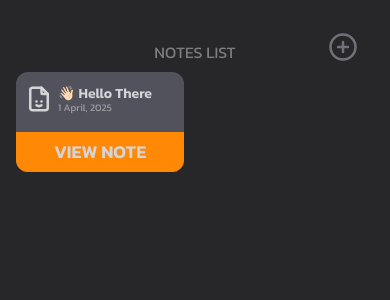
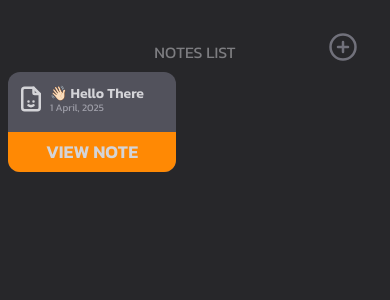
Before and after one commit to gaurav1-9/react-notes-app, a React (Vite) app in the folder client/: page / in a window 390 px wide. Shown: the top 300 px of the page. Built offline with nearby package versions, Linux system fonts and the light colour scheme.

Commit message:
mobile gapping fixed

```diff
--- a/client/src/Foreground.jsx
+++ b/client/src/Foreground.jsx
@@ -29,7 +29,7 @@ function Foreground() {
     }
 
     return (
-    <div ref={componentRef} className='overflow-hidden fixed  top-0 left-0 w-full h-screen p-4 z-10'>
+    <div ref={componentRef} className='overflow-hidden fixed  top-0 left-0 w-full h-screen px-2 py-4 lg:px-4 lg:py-4 z-10'>
         <div className='mt-14 lg:mt-0 w-screen flex flex-wrap gap-2'>
             {
                 cardInfo.map((item,index)=>(
```
